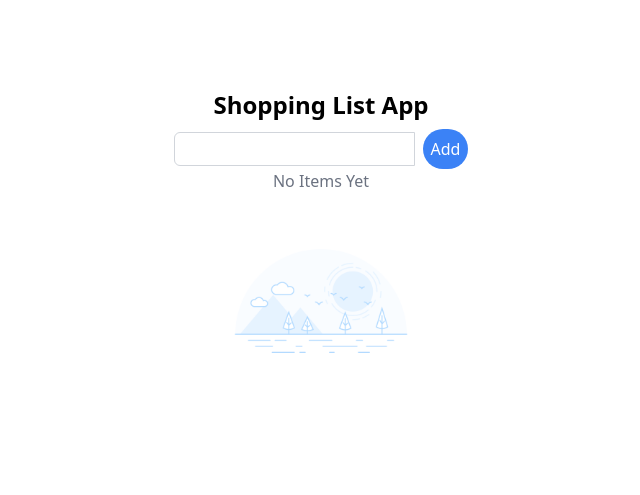
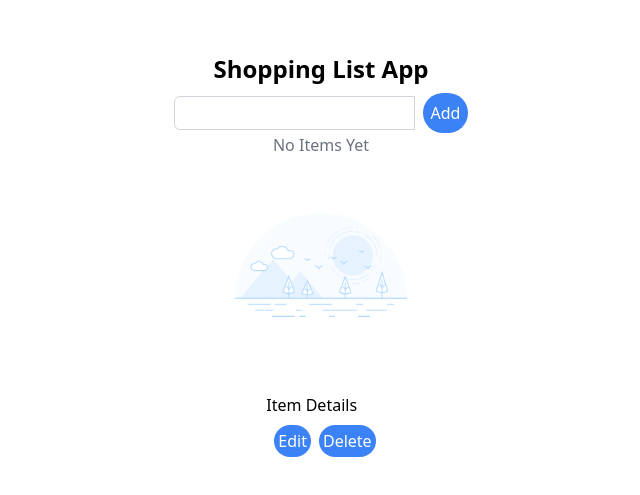
Before and after one commit to Farahalh/shoppinglistapp, a React (Create React App) app: page /items/0 in a window 1280 px wide. Shown: the part 145-640 px from the top of the page, without its empty margins (319-959 px from the left). Built offline with nearby package versions, Linux system fonts and the light colour scheme.

Commit message:
moving functions from HomePage to ItemDEtailsPage, also adding additional functions for updating pages simultaneously tbc

```diff
--- a/src/components/HomePage.tsx
+++ b/src/components/HomePage.tsx
@@ -1,7 +1,10 @@
 import React, { useState, ChangeEvent, FormEvent } from "react";
 import {
+  Routes,
+  Route,
   Link,
   Form,
+  useNavigate,
 } from "react-router-dom";
 import EmptyStateImg from '../images/emptystate-stevengaan.png';
 import Button from "./common/Button";
@@ -9,45 +12,31 @@ import Header from "./common/Header";
 import ItemDetailsPage from "./ItemDetailsPage";
 
 function HomePage() {
-  // user input state
   const [inputItem, setInputItem] = useState<string>("");
-  // maintain items list state
   const [itemsList, setItemList] = useState<string[]>([]);
+  const navigate = useNavigate();
 
-  // input change handler
   const changeHandler = (event: ChangeEvent<HTMLInputElement>) => {
     setInputItem(event.target.value);
   };
 
-  // form submit handler
   const submitHandler = (event: FormEvent<HTMLFormElement>) => {
     event.preventDefault();
-    // if not empty...
     if (inputItem.trim() !== "") {
-      // ... update items list
       setItemList((prevItems) => [...prevItems, inputItem]);
-      // Clear input field
       setInputItem("");
     }
   };
 
-    // Edit item
-    const editItem = (index: number, newValue: string) => {
-      // Use current list
+  const deleteItem = (index: number) => {
     const updatedItems = [...itemsList];
-      // update item
-      updatedItems[index] = newValue;
-      // update list
+    updatedItems.splice(index, 1);
     setItemList(updatedItems);
   };
 
-  // Delete item
-  const deleteItem = (index: number) => {
-    // Use current list
+  const editItem = (index: number, newValue: string) => {
     const updatedItems = [...itemsList];
-    // delete choosen item
-    updatedItems.splice(index, 1);
-    // update list after deleting item
+    updatedItems[index] = newValue;
     setItemList(updatedItems);
   };
 
@@ -57,7 +46,6 @@ function HomePage() {
       <Header />
 
       <Form onSubmit={submitHandler} className="flex items-center">
-        {/*Input items to list */}
         <input
           className="border border-gray-300 p-1 mr-2 rounded-l-md focus:outline-none flex-1"
           type="text"
@@ -65,32 +53,16 @@ function HomePage() {
           value={inputItem}
           onChange={changeHandler}
         />
-        {/*Button to submit form input*/}
-        <Button label={"Add"}/>
+        <Button label={"Add"} />
       </Form>
 
-      {/*Display items list*/}
       {itemsList.length > 0 ? (
         <ul>
           {itemsList.map((item: string, index: number) => (
             <li key={index}>
-
-              {/*Link to ItemDetailsPage to Edit & Delete item, routing not working*/}
               <Link className='p-4' to={`/items/${index}`}>
                 {item}
               </Link>
-
-              {/*Edit and prompt for to input newValue for item*/}
-              <button
-              className="bg-blue-500 text-white rounded-full p-1 m-2 hover:bg-blue-700 cursor-pointer focus:outline-none focus:ring focus:border-blue-300"
-              onClick={() => {
-              const newValue = prompt('Enter new value:');
-              if (newValue !== null) {
-              editItem(index, newValue);
-            }
-          }}
-           >Edit</button>
-
               <button
                 className="bg-blue-500 text-white rounded-full p-1 hover:bg-blue-700 cursor-pointer focus:outline-none focus:ring focus:border-blue-300"
                 onClick={() => deleteItem(index)}>Delete</button>
@@ -99,8 +71,6 @@ function HomePage() {
           ))}
         </ul>
       ) : (
-
-        // Display when list is empty
         <div className="text-center">
           <p className="text-gray-500">No Items Yet</p>
           <img
@@ -110,10 +80,13 @@ function HomePage() {
           />
         </div>
       )}
-        {/*Route path not correct yet*/}
-      {/*<Routes>
-        <Route path="/items/:itemId" element={<ItemDetailsPage items={itemsList} />} />
-      </Routes>*/}
+
+      <Routes>
+      <Route
+          path="/items/:itemId"
+          element={<ItemDetailsPage items={itemsList} onEditItem={editItem} />}
+        />
+      </Routes>
     </div>
   );
 }
--- a/src/components/ItemDetailsPage.tsx
+++ b/src/components/ItemDetailsPage.tsx
@@ -1,26 +1,63 @@
-import React from 'react';
-import {useParams} from 'react-router-dom';
+import React, { useState, useEffect } from 'react';
+import { useParams } from 'react-router-dom';
 
 interface ItemDetailsPageProps {
   items: string[];
+  onEditItem: (index: number, newValue: string) => void;
+
 }
 
-function ItemDetailsPage({ items } : ItemDetailsPageProps) {
-    // Getting itemId from URL
+function ItemDetailsPage({ items, onEditItem }: ItemDetailsPageProps) {
   const { itemId } = useParams<{ itemId: string }>();
+  const [itemsList, setItemList] = useState<string[]>(items);
 
-    // Convert itemId from string to int
-    const selectedItem = itemId ? items[parseInt(itemId, 10)] : null;
+  useEffect(() => {
+    setItemList(items);
+  }, [items]);
+
+  const selectedIndex = itemId ? +itemId : -1;
+  const selectedItem = selectedIndex !== -1 ? itemsList[selectedIndex] : null;
+
+  const editItem = (newValue: string) => {
+    if (selectedIndex !== -1) {
+      onEditItem(selectedIndex, newValue);
+      const updatedItems = [...itemsList];
+      updatedItems[selectedIndex] = newValue;
+      setItemList(updatedItems);
+    }
+  };
+
+  const deleteItem = () => {
+    if (selectedIndex !== -1) {
+      const updatedItems = [...itemsList];
+      updatedItems.splice(selectedIndex, 1);
+      setItemList(updatedItems);
+    }
+  };
 
   return (
     <div className="ItemDetailsPage">
     <h2>Item Details</h2>
-       {/* Show selected item */}
     <p>{selectedItem}</p>
 
-       {/* Placeholders for Edit & Remove */}
-      <p>Edit</p>
-      <p>Remove</p>
+    <button
+      className="bg-blue-500 text-white rounded-full p-1 m-2 hover:bg-blue-700 cursor-pointer focus:outline-none focus:ring focus:border-blue-300"
+      onClick={() => {
+        const newValue = prompt('Enter new value:');
+        if (newValue !== null) {
+          editItem(newValue);
+        }
+      }}
+    >
+      Edit
+    </button>
+
+    <button
+      className="bg-blue-500 text-white rounded-full p-1 hover:bg-blue-700 cursor-pointer focus:outline-none focus:ring focus:border-blue-300"
+      onClick={deleteItem}
+    >
+      Delete
+    </button>
   </div>
 );
 }
```
Lines whose indentation alone changed are shown as unchanged.
